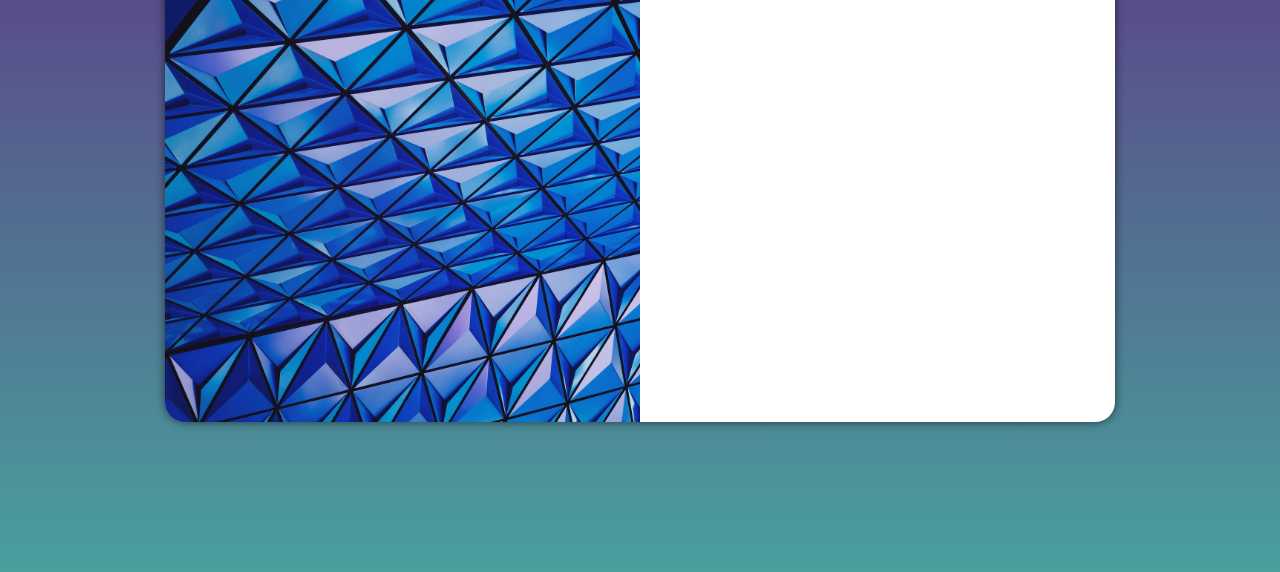
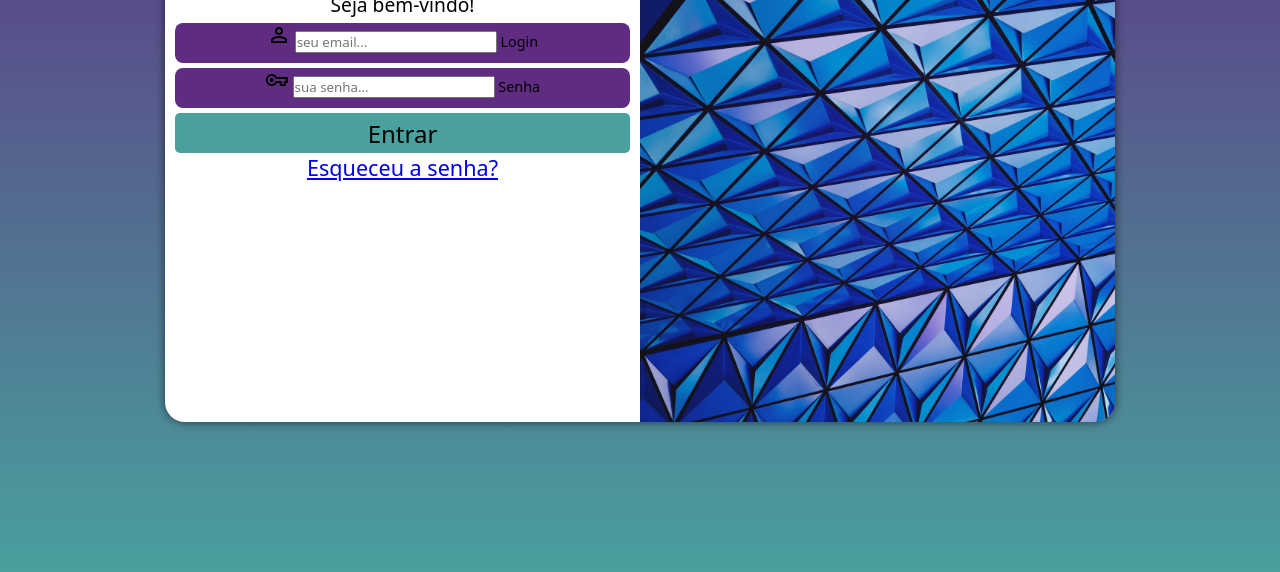
Before and after one commit to VicthorCM/projeto_login, a plain HTML site: page index.html in a window 1280 px wide. Shown: the part 228-800 px from the top of the page. Drawn offline with nearby package versions, Linux system fonts and the light colour scheme.

Commit message:
botao_forms

```diff
--- a/estilos/mediaqueries.css
+++ b/estilos/mediaqueries.css
@@ -4,6 +4,7 @@
 {
     body{
         background-image: linear-gradient(to top, #49a09d,#5f2c82 );
+
     }
     section#login{
         width: 80vw;
@@ -18,24 +19,46 @@
         float:right;
         width: 70%;
     }
+    section#login>div#formulario>h1{
+        font-size: 1.5em;
+
+    }
+    section#login>div#formulario>p
+    {
+        font-size: 0.8em;
+    }
+
+
 
 }
 @media screen and (min-width :992px)
 {
     body{
         background-image: linear-gradient(to top, #49a09d,#5f2c82 );
+        font-size: 1.5em;
     }
     section#login{
         width: 950px;
     }
 
     section#login>div#imagem{
-        float:left;
+        float:right;
         width: 50%;
         height: 100%;
     }
     section#login>div#formulario{
-        float:right;
+        float:left;
         width: 50%;
     }
+    section#login>div#formulario>h1{
+        font-size: 1.5em;
+
+    }
+    section#login>div#formulario>p
+    {
+        font-size: 0.8em;
+    }
+    .campo{
+        font-size: 0.6em;
+    }
 }
--- a/estilos/style.css
+++ b/estilos/style.css
@@ -16,19 +16,32 @@ main{
     width: 100vw;
     height: 100vh;
 }
+
 section#login{
     position: absolute;
     top: 50%;
     left: 50%;
     transform: translate(-50%,-50%);
     background-color: white;
-    width: 250px;
+    width: 260px;
     height: 500px;
     border-radius: 20px;
     overflow: hidden;
     box-shadow: 0px 0px 10px rgba(0, 0, 0, 0.598);
     transition: width .3s,height .3s;
     transition-timing-function: ease;
+
+}
+div#formulario>h1{
+    text-align: center;
+    margin-bottom: 10px;
+}
+div#formulario>p{
+    text-align: center;
+    font-size: 0.9em;
+}
+.campo{
+   font-size: 0.8em;
 }
 section#login>div#imagem{
     background-image: url(../imagens/pexels-scott-webb-305816.jpg);
@@ -44,3 +57,38 @@ section#login>div#formulario
     display: block;
     padding: 10px;
 }
+form>.campo{
+    background-color: #5f2c82;
+    display: block;
+    text-align: center;
+    width: 100%;
+    height: 40px;
+    margin-top: 5px;
+    margin-bottom: 5px;
+    border-radius: 8px;
+}
+form>input[type=submit]
+{
+    display: block;
+    margin: auto;
+    font-size: 1em;
+    margin-top: 5px;
+    width: 100%;
+    height: 40px;
+    background-color: #49a09d;
+    border: none;
+    color:black;
+    border-radius: 5px;
+    cursor: pointer;
+}
+form>input[type=submit]:hover{
+    background-color: #336463;
+    color: white;
+}
+.botao{
+    display: block;
+    text-align: center;
+    font-size: .9em;
+
+
+}
--- a/index.html
+++ b/index.html
@@ -6,6 +6,8 @@
     <title>Login</title>
     <link rel="stylesheet" href="estilos/style.css">
     <link rel="stylesheet" href="estilos/mediaqueries.css">
+    <link rel="stylesheet" href="https://fonts.googleapis.com/css2?family=Material+Symbols+Outlined:opsz,wght,FILL,GRAD@24,400,0,0" />
+
 </head>
 <body>
     <main>
@@ -16,6 +18,28 @@
             <div id="formulario">
                 <h1>login</h1>
                 <p>Seja bem-vindo!</p>
+                <form action="login.php" autocomplete="on">
+                    <div class="campo">
+                        <span class="material-symbols-outlined">
+                            person
+                            </span>
+                        <input type="email" name="iemail" id="iemail" placeholder="seu email...">
+                        <label for="iemail"> Login </label>
+                    </div>
+                    <div class="campo">
+                        <span class="material-symbols-outlined">
+                            vpn_key
+                            </span>
+                        <input type="password" name="isenha" id="isenha" placeholder="sua senha...">
+                        <label for="isenha">Senha</label>
+                    </div>
+                    <input type="submit" value="Entrar">
+                        <a class="botao" href="#">Esqueceu a senha?</a>
+
+
+
+
+                </form>
             </div>
         </section>
     </main>
```
